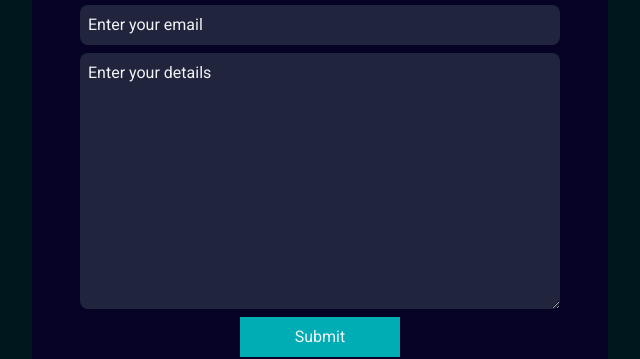
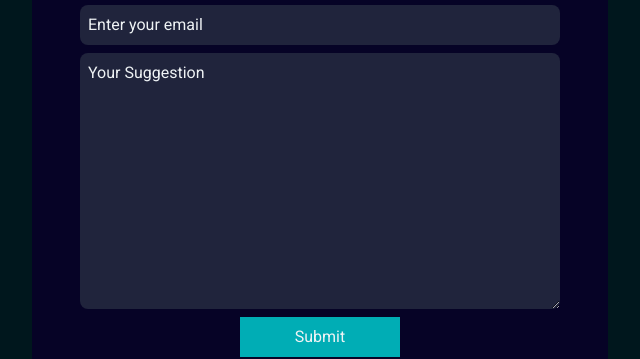
Before and after one commit to bishal959/sayuj-dad-wp, a plain HTML site: page contact.html in a window 1280 px wide. Shown: the part 283-642 px from the top of the page, 616-1256 px from the left. Drawn offline with Linux system fonts and the light colour scheme.

Commit message:
Update contact.html

```diff
--- a/contact.html
+++ b/contact.html
@@ -34,7 +34,7 @@
             <input type="text" name="name" placeholder="Enter your name" required>
             <input type="text" name="phone" placeholder="Enter your phone" required>
             <input type="text" name="email" placeholder="Enter your email" required>
-            <textarea name="textarea" rows="10" placeholder="Enter your details" required></textarea>
+            <textarea name="textarea" rows="10" placeholder="Your Suggestion" required></textarea>
             <button class="button" >Submit</button>
           </form>
         </div>
```
